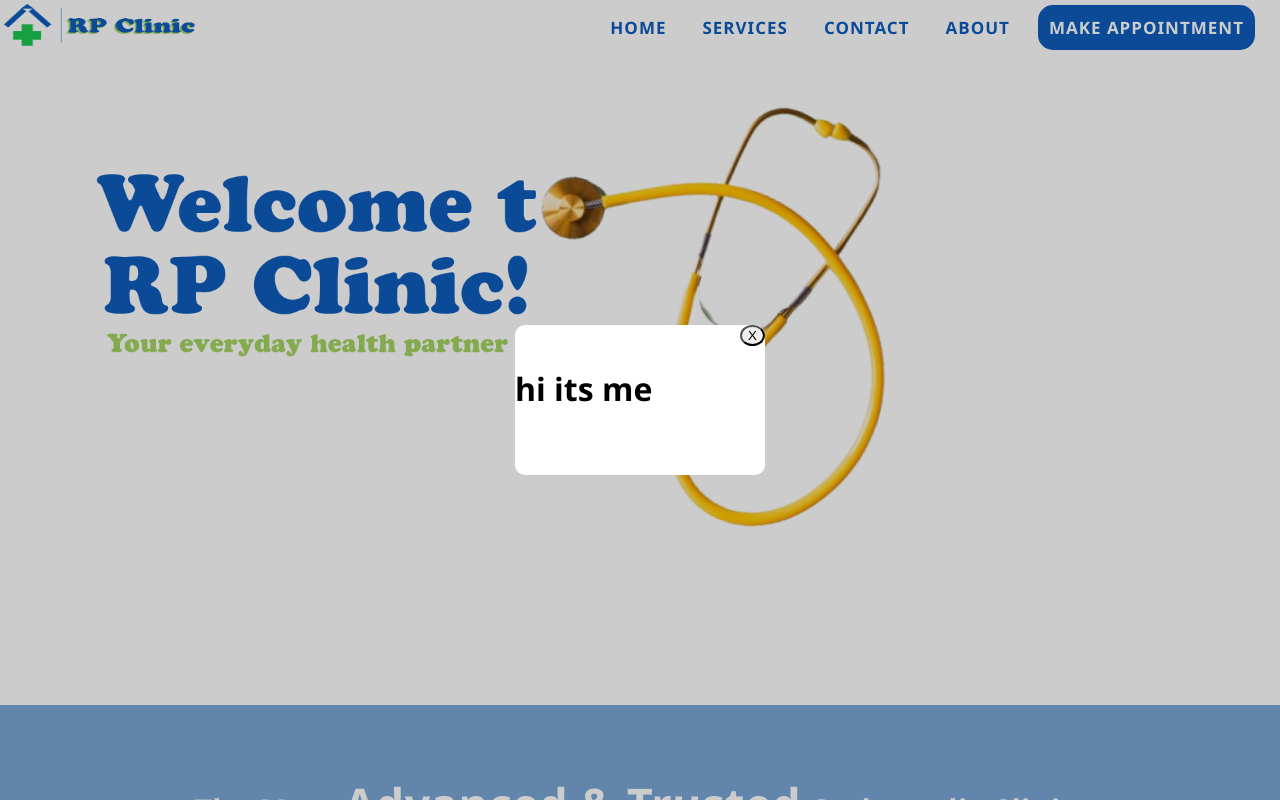
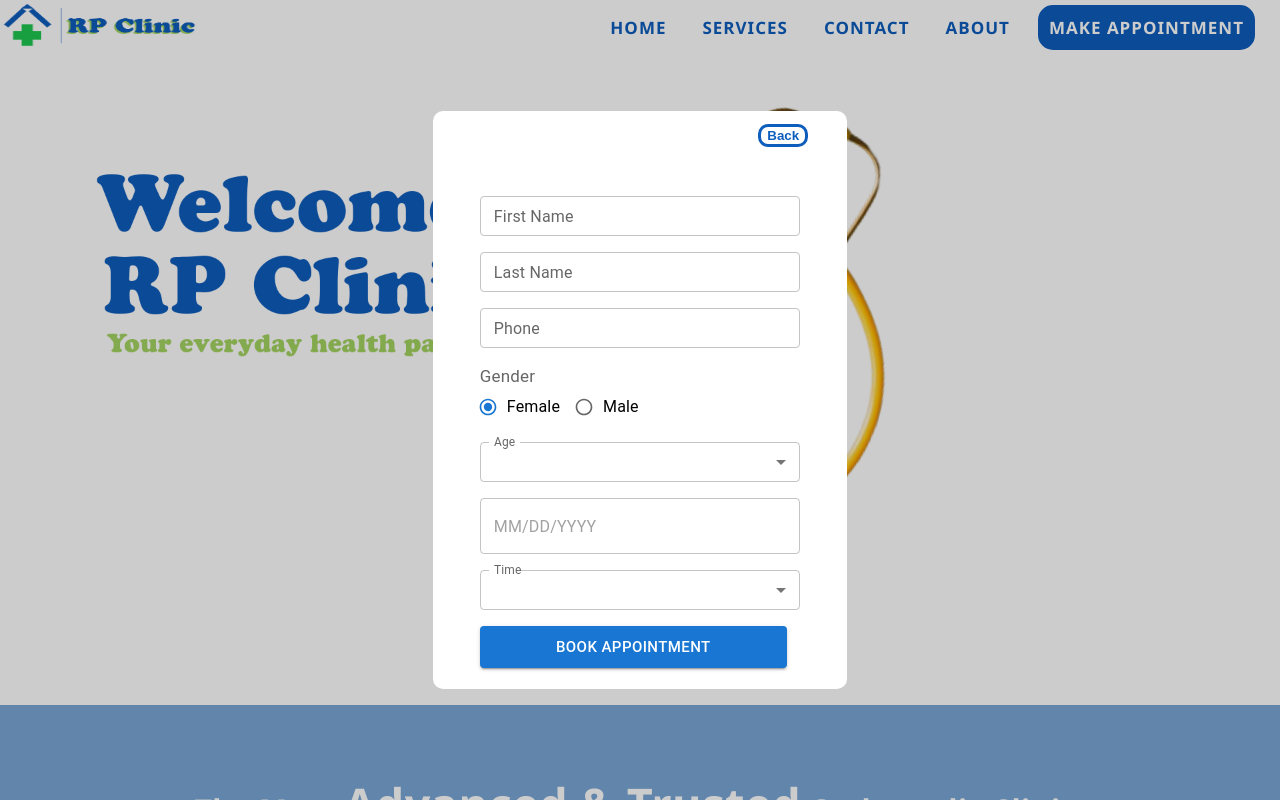
Before and after one commit to saan-saurabh/RP-Clinic, a React (Create React App) app in the folder rp-clinic/: page / in a window 1280 px wide. Both pictures are taken after a click on the button "MAKE APPOINTMENT". Shown: the top 800 px of the page. Built offline with nearby package versions, Linux system fonts and the light colour scheme.

Commit message:
added form body for appointment form

```diff
--- a/rp-clinic/package.json
+++ b/rp-clinic/package.json
@@ -6,9 +6,11 @@
     "@emotion/react": "^11.11.3",
     "@emotion/styled": "^11.11.0",
     "@mui/material": "^5.15.6",
+    "@mui/x-date-pickers": "^6.19.3",
     "@testing-library/jest-dom": "^5.17.0",
     "@testing-library/react": "^13.4.0",
     "@testing-library/user-event": "^13.5.0",
+    "dayjs": "^1.11.10",
     "react": "^18.2.0",
     "react-dom": "^18.2.0",
     "react-scripts": "5.0.1",
--- a/rp-clinic/src/App.js
+++ b/rp-clinic/src/App.js
@@ -12,7 +12,6 @@ import EmergencyContactCard from './Components/Cards/EmergencyContactCard';
 import DoctorProfileCard from './Components/Cards/DoctorProfileCard';
 import Doctor from './Components/Cards/Doctor';
 import Button from '@mui/material/Button';
-import Modal from './Components/Modal/Modal';
 
 
 function App() {
--- a/rp-clinic/src/Components/Cards/Doctor.css
+++ b/rp-clinic/src/Components/Cards/Doctor.css
@@ -24,7 +24,10 @@
 .inside{
     width:50%;
     display:flex;
-    padding:1%
+    padding:1%;
+    border:3px solid rgb(226, 226, 229);
+    border-radius: 10px;
+    box-shadow:0 4px 8px 0 rgba(0, 0, 0, 0.5);
 }
 .img{
     width:25%;
@@ -33,7 +36,6 @@
     border-radius: 10px;
     background-color: #fff;
     text-align: center;
-    box-shadow:0 4px 8px 0 rgba(0, 0, 0, 0.5);
     font-size:16px;
     font-weight: bold;
     letter-spacing: 0.5px;
@@ -52,11 +54,6 @@
     padding:2%;
     text-align: justify;
     text-justify: inter-word;
-    border-top: 3px solid rgb(226, 226, 229);
-    border-right: 3px solid rgb(226, 226, 229);
-    border-bottom: 3px solid rgb(226, 226, 229);
-    border-radius: 10px;
-    box-shadow:0 4px 8px 0 rgba(0, 0, 0, 0.5);
     background-color:#fff;
-    font-weight: 500;
+    font-weight: 400;
 }
--- a/rp-clinic/src/Components/Cards/Doctor.js
+++ b/rp-clinic/src/Components/Cards/Doctor.js
@@ -16,14 +16,13 @@ function Doctor() {
             </div>
             <div className='description'>
             <span className='profile-details'>
-                    Dr. Sanjay is an experienced doctor having 8+ years of experience in the field of Orthopedics.He had served some of countrie's
-                    well recognised hospitals.He has served as Ex-Senior Resedential doctor at Medanta-The Medicity, Gurugram and Apollo hospitals, New-Delhi
-                    xshkjhk jdzhkjdz jdkzhkdj jzhkckz czjkhckzx kzcjhckhjz jkzhckhck kzcjhkhckz czjkkjckhc nzjkxnkjxz czkjmnkjnx kjczhkcxk kjjzxk
-                    cjzhkjbz njkzcknc jckznkncz jzcjknxz kjzknckx kjknc jzkkncxkn nvnvn vjkcnxjknvcxj nkvjzkvck njkvnzkjnvz nvzkjnkv njkzxnkjnzx
-                    vcnkjvc vznkjvz nvnk nvznjnvz
-                    xshkjhk jdzhkjdz jdkzhkdj jzhkckz czjkhckzx kzcjhckhjz jkzhckhck kzcjhkhckz czjkkjckhc nzjkxnkjxz czkjmnkjnx kjczhkcxk kjjzxk
-                    cjzhkjbz njkzcknc jckznkncz jzcjknxz kjzknckx kjknc jzkkncxkn nvnvn vjkcnxjknvcxj nkvjzkvck njkvnzkjnvz nvzkjnkv njkzxnkjnzx
-                    vcnkjvc vznkjvz nvnk nvznjnvz
+            Dr. Sanjay Kumar is a highly skilled orthopedic surgeon with 8+ years of experience,
+            specializing in orthopedic care. He served as a residential doctor at two leading
+            healthcare institutions, Medanta - The Medicity in Gurugram and Apollo Hospitals in New Delhi.
+            Dr. Kumar's qualifications include MBBS, D-Ortho, and DNB-Ortho, demonstrating his commitment
+            to excellence in orthopedic medicine. He excels in various orthopedic procedures, including joint replacements,
+            fracture management, arthroscopic surgeries, and spinal interventions. Dr. Kumar's commitment to patient well-being,
+            combined with his clinical proficiency, makes him a trusted and sought-after orthopedic specialist in the region.
                 </span>
             </div>
         </div>
--- /dev/null
+++ b/rp-clinic/src/Components/Forms/AppointmentForm.css
@@ -0,0 +1,3 @@
+.appointment-main-div{
+    width:100%;
+}
--- /dev/null
+++ b/rp-clinic/src/Components/Forms/AppointmentForm.js
@@ -0,0 +1,125 @@
+import React from 'react';
+import { AdapterDayjs } from '@mui/x-date-pickers/AdapterDayjs';
+import { LocalizationProvider } from '@mui/x-date-pickers/LocalizationProvider';
+import { DatePicker } from '@mui/x-date-pickers/DatePicker';
+import Box from '@mui/material/Box';
+import TextField from '@mui/material/TextField';
+import Radio from '@mui/material/Radio';
+import RadioGroup from '@mui/material/RadioGroup';
+import FormControlLabel from '@mui/material/FormControlLabel';
+import FormControl from '@mui/material/FormControl';
+import FormLabel from '@mui/material/FormLabel';
+import Select from '@mui/material/Select';
+import InputLabel from '@mui/material/InputLabel';
+import MenuItem from '@mui/material/MenuItem';
+import './AppointmentForm.css';
+import { Button } from '@mui/material';
+
+function AppointmentForm() {
+    const [value, setValue] = React.useState('female');
+
+    const handleChange = (event) => {
+        setValue(event.target.value);
+    };
+    return (
+        <div className='appointment-main-div'>
+            <div className='appointment-heading'>
+                MAKE APPOINTMENT
+            </div>
+            <Box
+                component="form"
+                sx={{
+                    '& .MuiTextField-root': { m: 1, width: '35ch' },
+                }}
+                noValidate
+                autoComplete="off"
+            >
+                <div>
+                    <TextField
+                        fullWidth
+                        label="First Name"
+                        id="outlined-size-small"
+                        size="small"
+                    />
+                </div>
+                <div>
+                    <TextField
+                        label="Last Name"
+                        id="outlined-size-small"
+                        size="small"
+                    />
+                </div>
+                <div>
+                    <TextField
+                        label="Phone"
+                        id="outlined-size-small"
+                        size="small"
+                    />
+                </div>
+            </Box>
+            <FormControl sx={{ m: 1, minWidth: '35ch' }}>
+                <FormLabel id="demo-controlled-radio-buttons-group" sx={{ fontSize: 17 }}>Gender</FormLabel>
+                <RadioGroup
+                    row
+                    aria-labelledby="demo-controlled-radio-buttons-group"
+                    name="controlled-radio-buttons-group"
+                    value={value}
+                    onChange={handleChange}
+                >
+                    <FormControlLabel value="female" control={<Radio size="small" />} label="Female" />
+                    <FormControlLabel value="male" control={<Radio size="small" />} label="Male" />
+                </RadioGroup>
+            </FormControl>
+            <br />
+            <FormControl sx={{ m: 1, minWidth: '35ch' }} size="small">
+                <InputLabel id="demo-select-small-label">Age</InputLabel>
+                <Select
+                    labelId="demo-select-small-label"
+                    id="demo-select-small"
+                    value="age"
+                    label="Age"
+                >
+                    <MenuItem value="">
+                        <em>None</em>
+                    </MenuItem>
+                    <MenuItem value={10}>Ten</MenuItem>
+                    <MenuItem value={20}>Twenty</MenuItem>
+                    <MenuItem value={30}>Thirty</MenuItem>
+                </Select>
+            </FormControl>
+            <br />
+            <LocalizationProvider dateAdapter={AdapterDayjs}>
+                <DatePicker sx={{ m: 1, minWidth: '35ch' }} />
+            </LocalizationProvider>
+            <br />
+            <FormControl sx={{ m: 1, minWidth: '35ch' }} size="small">
+                <InputLabel id="demo-select-small-label">Time</InputLabel>
+                <Select
+                    labelId="demo-select-small-label"
+                    id="demo-select-small"
+                    value="age"
+                    label="Age"
+                >
+                    <MenuItem value="">
+                        <em>None</em>
+                    </MenuItem>
+                    <MenuItem value={10}>9:00-9:30 AM</MenuItem>
+                    <MenuItem value={20}>9:30-10:00 AM</MenuItem>
+                    <MenuItem value={30}>10:30-11:00 AM</MenuItem>
+                    <MenuItem value={30}>10:30-11:00 AM</MenuItem>
+                    <MenuItem value={30}>11:30-12:00 AM</MenuItem>
+                    <MenuItem value={30}>12:30-13:00 PM</MenuItem>
+                    <MenuItem value={30}>14:30-15:00 PM</MenuItem>
+                    <MenuItem value={30}>15:30-16:00 PM</MenuItem>
+                    <MenuItem value={30}>16:30-17:00 PM</MenuItem>
+                </Select>
+            </FormControl>
+            <br />
+            <Box sx={{ '& button': { m: 1, minWidth: '36ch' } }}>
+                <Button variant='contained' size='large'>Book Appointment</Button>
+            </Box>
+        </div>
+    );
+}
+
+export default AppointmentForm
--- a/rp-clinic/src/Components/Modal/Modal.css
+++ b/rp-clinic/src/Components/Modal/Modal.css
@@ -12,10 +12,10 @@
 
 .modal-main-div .modal-inside-div{
     background-color: #fff;
-    height:150px;
-    width:250px;
     box-shadow: 2px solid #d5d5d5;
     border-radius: 10px;
+    padding: 1% 3%;
+
 }
 .modal-main-div .modal-inside-div .modal-close-button-container{
     display:flex;
@@ -24,5 +24,12 @@
 
 }
 .modal-main-div .modal-inside-div .modal-close-button-container .close-button{
-    border-radius: 50%;
+    border-radius: 10px;
+    border:3px solid #0D5DBD;
+    background-color: #fff;
+    color: #0D5DBD;
+    font-weight: bolder;
 }
+.modal-main-div .modal-inside-div .form-content{
+
+}
--- a/rp-clinic/src/Components/Modal/Modal.js
+++ b/rp-clinic/src/Components/Modal/Modal.js
@@ -1,4 +1,5 @@
 import React from 'react';
+import AppointmentForm from '../Forms/AppointmentForm';
 import './Modal.css';
 
 function Modal({isOpen,onClose}) {
@@ -7,9 +8,11 @@ function Modal({isOpen,onClose}) {
     <div className='modal-main-div'>
         <div className='modal-inside-div'>
             <div className='modal-close-button-container'>
-                <button className='close-button' onClick={onClose}>X</button>
+                <button className='close-button' onClick={onClose}>Back</button>
             </div>
-        <div><h1>hi its me</h1></div>
+            <div className='form-content'>
+            <AppointmentForm/>
+            </div>
         </div>
     </div>
   );
```
Also changed, not shown: 1 other file (tests, documents, lock files or other folders).
